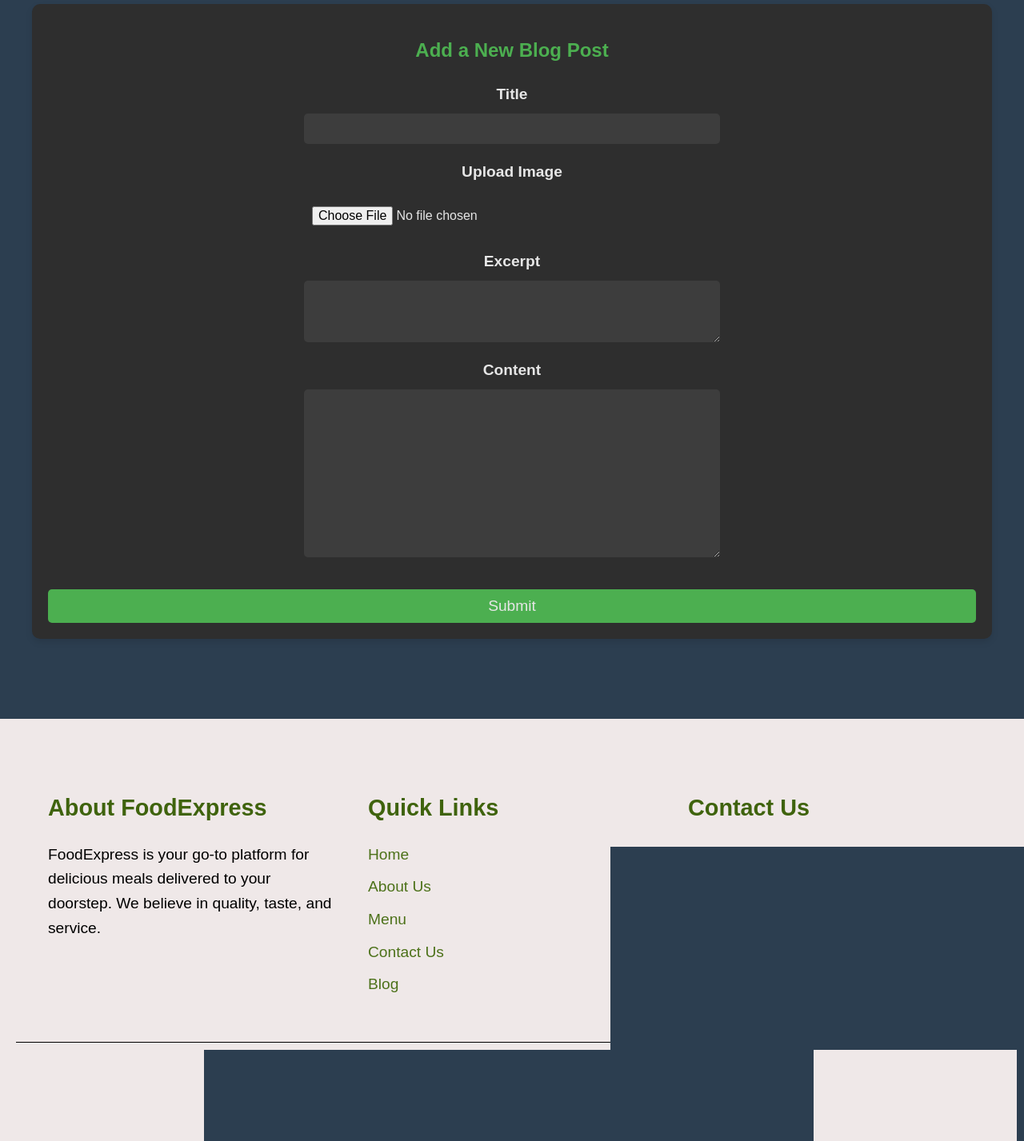
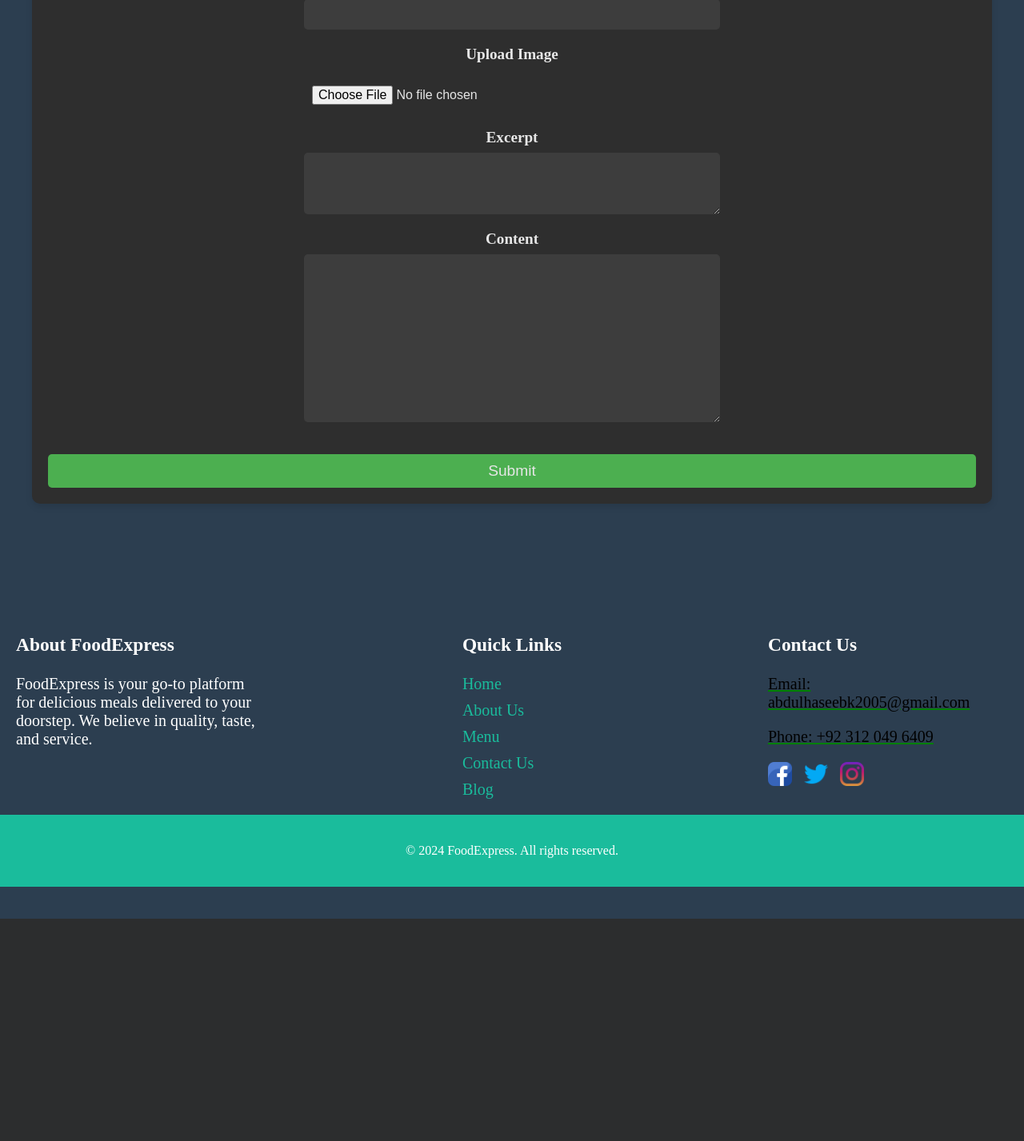
Before and after one commit to haseebkhann2005/food-ordering, a Django app: page /blog/ in a window 1280 px wide; the page is wider, and only the part inside the window is pictured. Shown: the part 1228-2655 px from the top of that part at 80% size. After the commit the page ends 2377 px from the top of that part, so only its background shows below. Run offline with Django 5.2, Linux system fonts and the light colour scheme; a user stored in the database is signed in.

Commit message:
modified base

```diff
--- a/products/templates/base.html
+++ b/products/templates/base.html
@@ -28,7 +28,7 @@
             <!-- Logo -->
             <a href="/" class="navbar-logo">
                 <img src="{% static 'images/logo.png' %}" alt="FoodExpress Logo">
-                FoodExpress
+
             </a>
 
             <!-- Hamburger Icon -->
--- a/static/styles/base.css
+++ b/static/styles/base.css
@@ -1,325 +1,68 @@
-body {
-    font-family: Arial, sans-serif;
-    color: #fff;
-    background-color: #2c2c2c;
-    line-height: 1.6;
-    margin: 0;
-    padding: 0;
-    }
-
-    /* Style for the loading screen */
-    #loading-screen {
-        position: fixed;
-        width: 100%;
-        height: 100%;
-        background: white;
-        display: flex;
-        justify-content: center;
-        align-items: center;
-        z-index: 9999; /* Ensure it stays on top */
-    }
-
-    /* Optional: Style to hide the scrollbar while loading */
-    body.loading {
-        overflow: hidden;
-    }
 
 
-/* Navbar Styles */
-.navbar {
+/* Styles for mobile screens */
+@media only screen and (max-width: 768px) {
 
+   body{
+    width: 100%;
+    margin: 0%;
+    padding: 0%;
+   }
+/* Base styles for both mobile and desktop */
+body.loading {
+    overflow: hidden;
+}
+
+/* Common styles */
+.navbar-container {
     display: flex;
     justify-content: space-between;
     align-items: center;
-    background-color: transparent; /* Dark green */
-
-    position: relative; /* Needed for positioning the hamburger menu */
+    padding: 10px 20px;
+    background-color: #c6cbcf;
 }
 
-.navbar-container {
-    display: flex;
-    align-items: center;
-
-    background-color: rgb(239, 232, 232);
-    width: 100%;
-    position: relative;
-}
-
-.navbar-logo {
-    display: flex;
-    align-items: center;
-    color: black;
-    text-decoration: none;
-    font-size: 24px;
-    font-weight: bold;
-    background: none;
-}
 
 .navbar-logo img {
-    height: 70px; /* Adjust height based on your logo size */
-    margin-right: 10px;
-    margin-left: 10px; /* Space between logo image and text */
-
-}
-
-.hamburger-menu {
-    display: none; /* Hidden by default */
-    cursor: pointer;
-    flex-direction: column;
-    gap: 5px;
-}
-
-.hamburger-menu .bar {
-    background-color: #fff;
-    height: 3px;
-    width: 25px;
+    height: 70px;
 }
 
 .navbar-menu {
-    list-style: none;
+    list-style-type: none;
+    margin: 0;
+    padding: 0;
     display: flex;
-    margin-left: 330px;
-    padding: 0;
-}
-.navbar-menu button{
-    border-radius: 20px;
-    margin: 3px;
-    background-color: #1b5e20;
-
-
 }
 
 .navbar-menu li {
-   color: white;
-   margin-left: 15px;
+    margin-left: 20px;
 }
 
 .navbar-menu a {
-    color: #e9dddd;
-    font-weight: bolder;
     text-decoration: none;
-    font-size: 18px;
-    margin-left: 20px;
-
-    transition: color 0.3s ease;
+    color: white;
+    font-size: 16px;
 }
 
-.navbar-menu a:hover {
-    color: #76ff03; /* Light green */
-}
-
-/* Responsive Styles */
-@media (max-width: 768px) {
-    .navbar-menu {
-        display: none; /* Hidden by default on mobile */
-        position: absolute;
-        top: 70px; /* Adjust based on navbar height */
-        left: 0;
-        width: 100%;
-        background-color: #1b5e20; /* Dark green */
-        flex-direction: column;
-        align-items: center;
-        padding-top: 10px;
-    }
-
-    .navbar-menu.active {
-        display: flex; /* Show menu when active */
-    }
-
-    .navbar-menu li {
-        margin: 15px 0; /* Space between items on mobile */
-    }
-
-    .hamburger-menu {
-        display: flex; /* Show hamburger menu on mobile */
-    }
-}
-
-.hero-section {
-     /* Path to your background image */
-    background-size: cover; /* Ensures the background covers the entire section */
-    background-position: center; /* Centers the background image */
-    background-repeat: no-repeat; /* Prevents repeating the background image */
-    height: 100vh; /* Full viewport height */
-    display: flex;
-    align-items: center; /* Vertically centers the content */
-    justify-content: center; /* Horizontally centers the content */
-    color: #fff; /* White text color for contrast */
-    text-align: center; /* Centers the text within the hero section */
-    position: relative; /* Allows for potential overlay effects */
-}
-
-.hero-section::before {
-    content: '';
-    position: absolute;
-    top: 0;
-    left: 0;
-    right: 0;
-    bottom: 0;
-    background-color: rgba(0, 0, 0, 0.5); /* Semi-transparent overlay for readability */
-    z-index: 1; /* Places the overlay below the content */
-}
-
-.hero-content {
-    position: relative;
-    z-index: 2; /* Ensures content is above the overlay */
-}
-
-.hero-content h1 {
-    font-size: 3rem; /* Large heading size */
-    margin-bottom: 20px;
-}
-
-.hero-content p {
-    font-size: 1.5rem;
-    margin-bottom: 30px;
-}
-
-.order-now {
-    padding: 15px 30px;
-    background-color: #1b5e20;
+.footer-section {
+    background-color: #2c3e50;
     color: white;
-    text-decoration: none;
-    border-radius: 5px;
-    font-size: 1.2rem;
-    transition: background-color 0.3s ease;
-}
-
-.order-now:hover {
-    background-color: #219150; /* Darker green on hover */
-}
-
-/* Featured Section Styles */
-.featured-section {
-    padding: 50px 20px;
-    background-color:rgba(0, 0, 0, 0.5); /* Darker background for a more modern look */
-}
-
-.featured-section h2 {
-    text-align: center;
-    font-size: 2.5rem;
-    margin-bottom: 40px; /* Slightly reduced margin for balance */
-    color: white; /* Slightly brighter green for better contrast */
-}
-
-.dishes-grid {
-    display: grid;
-    grid-template-columns: repeat(auto-fit, minmax(250px, 1fr));
-    gap: 25px; /* Increased gap for better spacing */
-}
-
-.dish-card {
-    background-color: white; /* Darker card background to match the section */
-    border-radius: 12px; /* Slightly increased border radius for smoother edges */
-    overflow: hidden;
-    text-align: center;
-    padding: 15px; /* Increased padding for a bit more breathing space */
-    display: flex;
-    flex-direction: column;
-    justify-content: space-between;
-    height: 400px; /* Slightly increased height for more content space */
-    box-shadow: 0 6px 12px rgba(0,0,0,0.3); /* Deeper shadow for a more pronounced effect */
-    transition: transform 0.3s ease, box-shadow 0.3s ease; /* Added transition for hover effect */
-}
-
-.dish-card:hover {
-    transform: translateY(-10px); /* Lift the card slightly on hover */
-    box-shadow: 0 10px 20px rgba(1, 243, 73, 0.4); /* Intensify shadow on hover */
-}
-
-.dish-card img {
-    width: 100%;
-    height: 220px; /* Slightly increased height for images */
-    object-fit: cover;
-    border-radius: 8px; /* Smaller border radius for the image */
-    transition: transform 0.5s ease; /* Added smooth rotation effect on hover */
-}
-
-
-
-.dish-card h3 {
-    margin-top: 20px; /* Increased margin for spacing */
-    font-size: 1.6rem; /* Slightly larger font size */
-    color: #07e307;
-}
-
-.dish-info {
-    opacity: 0;
-    transition: opacity 0.5s ease-in-out; /* Smooth transition for text appearance */
-    transform: translateY(10px); /* Initial offset for a slight lift effect */
-}
-
-.dish-card:hover .dish-info {
-    opacity: 1;
-    transform: translateY(0); /* Reset the transform on hover */
-}
-
-.dish-info p {
-    font-size: 1rem;
-    color: #000; /* Light text color for readability */
-    margin: 10px 0;
-}
-
-
-
-/* About Us Section Styles */
-.about-section {
-    padding: 50px 20px;
-    background-color: rgb(239, 232, 232);
-}
-
-.about-section h2 {
-    text-align: center;
-    font-size: 2.5rem;
-    color: #3f630c;
-    margin-bottom: 20px;
-}
-
-.about-section p {
-    color: #000;
-    text-align: center;
-    max-width: 800px;
-    margin: 0 auto;
-    font-size: 1.2rem;
-}
-/* Footer Section Styles */
-.footer-section {
-    background-color: rgb(239, 232, 232);
-    padding: 40px 20px;
-    color: black;
+    padding: 40px 0;
 }
 
 .footer-container {
     display: flex;
-    flex-wrap: wrap;
     justify-content: space-between;
-    max-width: 1200px;
-    margin: 0 auto;
+    align-items: flex-start;
+    padding: 0 20px;
 }
 
-.footer-about,
-.footer-links,
-.footer-contact {
-    flex: 1 1 300px;
-    margin: 20px;
-}
-
-.footer-about h3,
-.footer-links h3,
-.footer-contact h3 {
-    font-size: 1.8rem;
-    margin-bottom: 20px;
-    color: #3f630d;
-}
-
-.footer-about p,
-.footer-contact p {
-    font-size: 1.2rem;
-    line-height: 1.6;
+.footer-about, .footer-links, .footer-contact {
+    max-width: 300px;
 }
 
 .footer-links ul {
-    list-style: none;
+    list-style-type: none;
     padding: 0;
 }
 
@@ -329,38 +72,183 @@
 
 .footer-links ul li a {
     text-decoration: none;
-    color: #4c7119;
-    font-size: 1.2rem;
+    color: #1abc9c;
 }
 
-.footer-links ul li a:hover {
-    text-decoration: underline;
-}
-
-.social-links {
-    margin-top: 20px;
-}
-
-.social-links a {
+.social-links img {
+    width: 30px;
     margin-right: 10px;
 }
 
-.social-links img {
-    width: 32px;
-    height: 32px;
+.footer-bottom {
+    text-align: center;
+    padding: 20px;
+    background-color: #1abc9c;
+}
+    /* Navbar Styles */
+    .navbar-menu {
+        display: none;
+        flex-direction: column;
+        background-color: #2c3e50;
+        position: absolute;
+        top: 60px;
+        right: 0;
+        width: 100%;
+        z-index: 1000;
+    }
+
+    .navbar-menu.active {
+        display: flex;
+    }
+
+    .navbar-menu li {
+        text-align: center;
+        padding: 10px 0;
+        border-top: 1px solid #1abc9c;
+    }
+
+    .navbar-menu a {
+        font-size: 18px;
+        padding: 10px;
+        display: block;
+    }
+
+    .hamburger-menu {
+        display: flex;
+        flex-direction: column;
+        cursor: pointer;
+        justify-content: space-between;
+        height: 24px;
+    }
+
+    .hamburger-menu .bar {
+        width: 30px;
+        height: 3px;
+        background-color: white;
+        transition: all 0.3s ease;
+    }
+
+    /* Footer Styles */
+    .footer-container {
+        flex-direction: column;
+        align-items: center;
+    }
+
+    .footer-about, .footer-links, .footer-contact {
+        margin-bottom: 20px;
+        text-align: center;
+
+    }
 }
 
-/* Footer Bottom Section */
+/* Styles for desktop screens */
+@media only screen and (min-width: 769px) {
+    body{
+       padding: 0%;
+       margin: 0%;
+    }
+   /* Base styles for both mobile and desktop */
+body.loading {
+    overflow: hidden;
+}
+
+/* Common styles */
+.navbar-container {
+    display: flex;
+    justify-content: space-between;
+    align-items: center;
+    padding: 10px 20px;
+    background-color: #c6cbcf;
+}
+
+
+.navbar-logo img {
+    height: 70px;
+}
+
+.navbar-menu {
+    list-style-type: none;
+    margin: 0;
+    padding: 0;
+    display: flex;
+}
+
+.navbar-menu li {
+    margin-left: 20px;
+}
+
+.navbar-menu a {
+    text-decoration: none;
+    color: white;
+    font-size: 16px;
+}
+
+.footer-section {
+    background-color: #2c3e50;
+    color: white;
+    padding: 40px 0;
+}
+
+.footer-container {
+    display: flex;
+    justify-content: space-between;
+    align-items: flex-start;
+    padding: 0 20px;
+}
+
+.footer-about, .footer-links, .footer-contact {
+    max-width: 300px;
+}
+
+.footer-links ul {
+    list-style-type: none;
+    padding: 0;
+}
+
+.footer-links ul li {
+    margin-bottom: 10px;
+}
+
+.footer-links ul li a {
+    text-decoration: none;
+    color: #1abc9c;
+}
+
+.social-links img {
+    width: 30px;
+    margin-right: 10px;
+}
+
 .footer-bottom {
     text-align: center;
-    margin-top: 20px;
-    padding-top: 20px;
-
-    border-top: 1px solid black;
+    padding: 20px;
+    background-color: #1abc9c;
 }
 
-.footer-bottom p {
-    font-size: 1.1rem;
-    font-weight: bolder;
-    color: black;
+    /* Navbar Styles */
+    .navbar-menu {
+        display: flex;
+    }
+
+    .navbar-menu li {
+        margin-left: 20px;
+    }
+
+    .navbar-menu a {
+        font-size: 16px;
+    }
+
+    .hamburger-menu {
+        display: none;
+    }
+
+    /* Footer Styles */
+    .footer-container {
+        flex-direction: row;
+    }
+
+    .footer-about, .footer-links, .footer-contact {
+        text-align: left;
+        font-size: 20px;
+    }
 }
```
Also changed, not shown: db.sqlite3.
